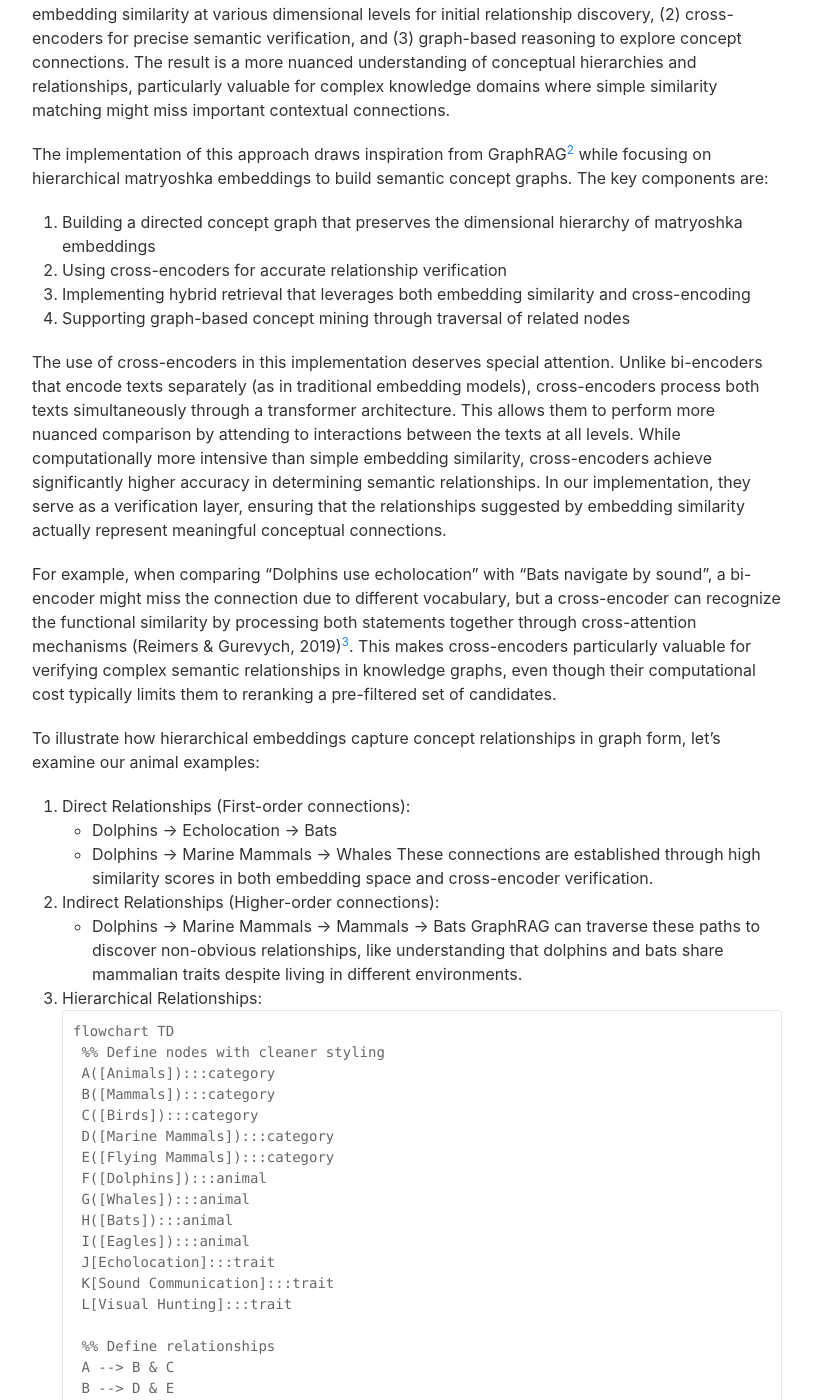
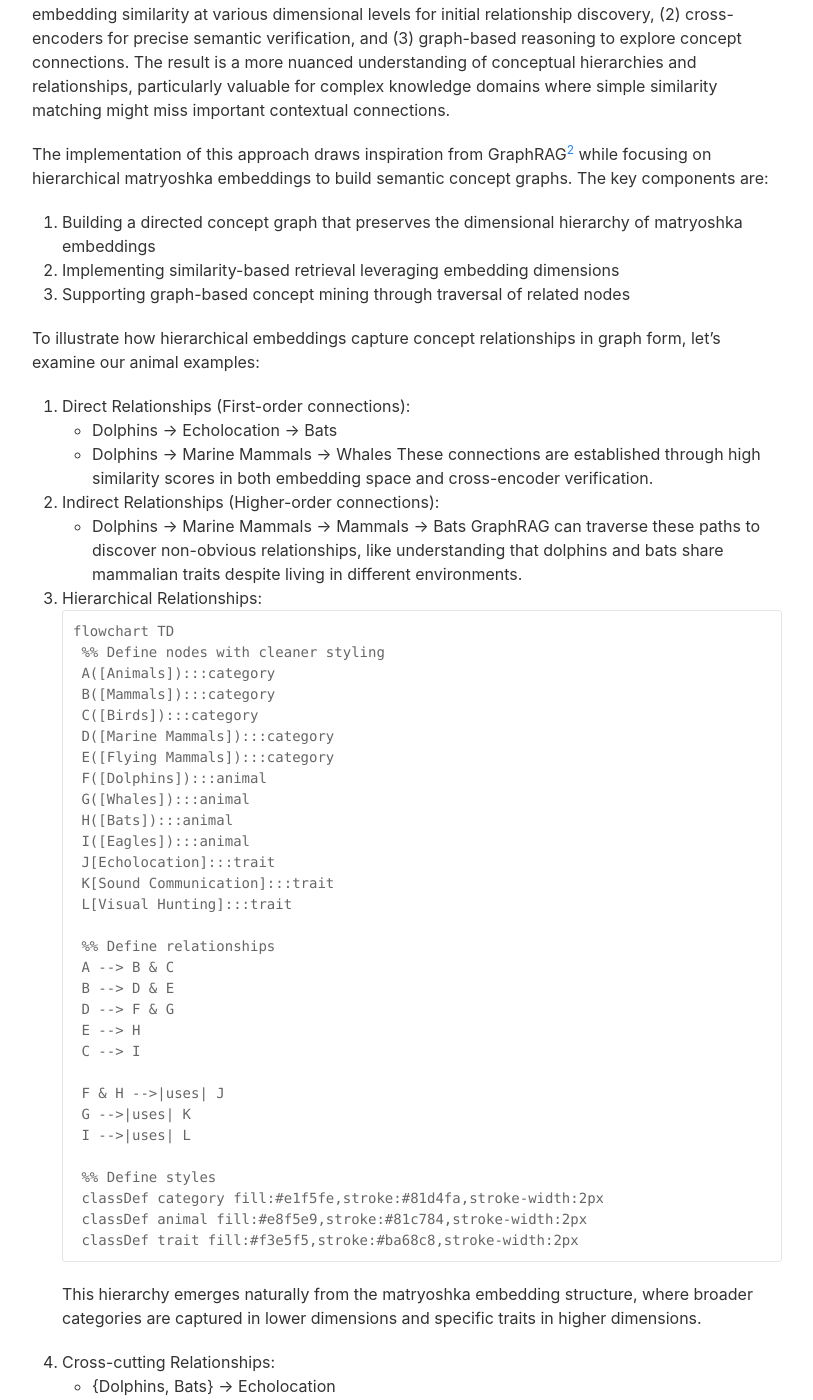
Before and after one commit to nyvyn/nyvyn.github.io, a Jekyll site: the page built from _notes/2024-12-24-graph-embeddings.markdown, in a window 1280 px wide and 1400 px high, scrolled down 1635 px. Shown: the whole window, without its empty margins (233-1046 px from the left). Built offline with Jekyll 4.4.1, drawn with Linux system fonts in a browser that asks for light colours; some of the changed text lies outside the part shown.

Commit message:
refactor: Remove cross-encoder details and related reference

```diff
--- a/_notes/2024-12-24-graph-embeddings.markdown
+++ b/_notes/2024-12-24-graph-embeddings.markdown
@@ -57,23 +57,8 @@ where simple similarity matching might miss important contextual connections.
 The implementation of this approach draws inspiration from GraphRAG[^2] while focusing on hierarchical matryoshka embeddings to build semantic concept graphs. The key components are:
 
 1. Building a directed concept graph that preserves the dimensional hierarchy of matryoshka embeddings
-2. Using cross-encoders for accurate relationship verification
-3. Implementing hybrid retrieval that leverages both embedding similarity and cross-encoding
-4. Supporting graph-based concept mining through traversal of related nodes
-
-The use of cross-encoders in this implementation deserves special attention. Unlike bi-encoders that encode texts
-separately (as in traditional embedding models), cross-encoders process both texts simultaneously through a transformer
-architecture. This allows them to perform more nuanced comparison by attending to interactions between the texts at all
-levels. While computationally more intensive than simple embedding similarity, cross-encoders achieve significantly
-higher accuracy in determining semantic relationships. In our implementation, they serve as a verification layer,
-ensuring that the relationships suggested by embedding similarity actually represent meaningful conceptual connections.
-
-For example, when comparing "Dolphins use echolocation" with "Bats navigate by sound", a bi-encoder might miss the
-connection due to different vocabulary, but a cross-encoder can recognize the functional similarity by processing both
-statements together through cross-attention mechanisms (Reimers & Gurevych, 2019)[^8]. This makes cross-encoders
-particularly valuable for verifying complex semantic relationships in
-knowledge graphs, even though their computational cost typically limits them to reranking a pre-filtered set of
-candidates.
+2. Implementing similarity-based retrieval leveraging embedding dimensions
+3. Supporting graph-based concept mining through traversal of related nodes
 
 To illustrate how hierarchical embeddings capture concept relationships in graph form, let's examine our animal examples:
 
@@ -202,5 +187,3 @@ This theoretical framework explains why GraphRAG's approach is particularly effe
 [^6]: Page, L., Brin, S., Motwani, R., & Winograd, T. (1999). [The PageRank citation ranking: Bringing order to the web](http://ilpubs.stanford.edu:8090/422/){:target="_blank"}. Technical Report. Stanford InfoLab.
 
 [^7]: Traag, V. A., Waltman, L., & van Eck, N. J. (2019). [From Louvain to Leiden: guaranteeing well-connected communities](https://doi.org/10.1038/s41598-019-41695-z){:target="_blank"}. *Scientific Reports*, 9(1), 1-12.
-
-[^8]: Reimers, N., & Gurevych, I. (2019). [Sentence-BERT: Sentence embeddings using Siamese BERT-networks](https://aclanthology.org/D19-1410/){:target="_blank"}. In *Proceedings of the 2019 Conference on Empirical Methods in Natural Language Processing*. Association for Computational Linguistics.
```
